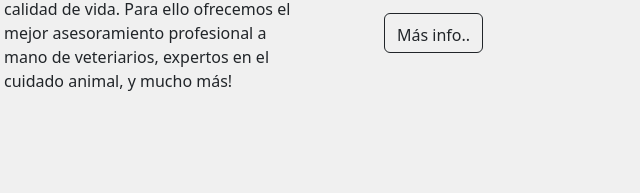
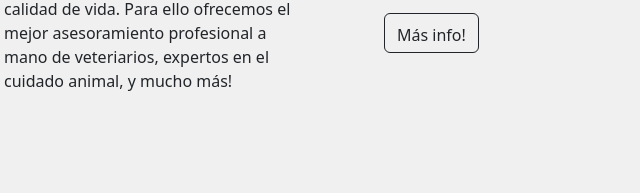
Before and after one commit to FranciscoRiorda/CoderHouse, a website: page index.html in a window 1280 px wide. Shown: the part 537-730 px from the top of the page, 148-788 px from the left. Drawn offline with nearby package versions, Linux system fonts and the light colour scheme.

Commit message:
Actualización

```diff
--- a/index.html
+++ b/index.html
@@ -146,7 +146,7 @@
                             <a href="./pages/nosotros.html" class="btn btn-outline-dark">
                                 <font style="vertical-align: inherit;">
                                     <font style="vertical-align: inherit;">
-                                        Más info..
+                                        Más info!
                                     </font>
                                 </font>
                             </a>
```
